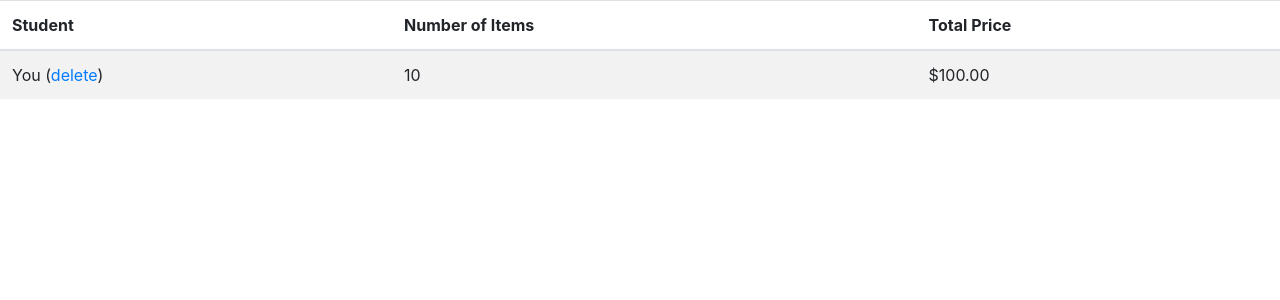
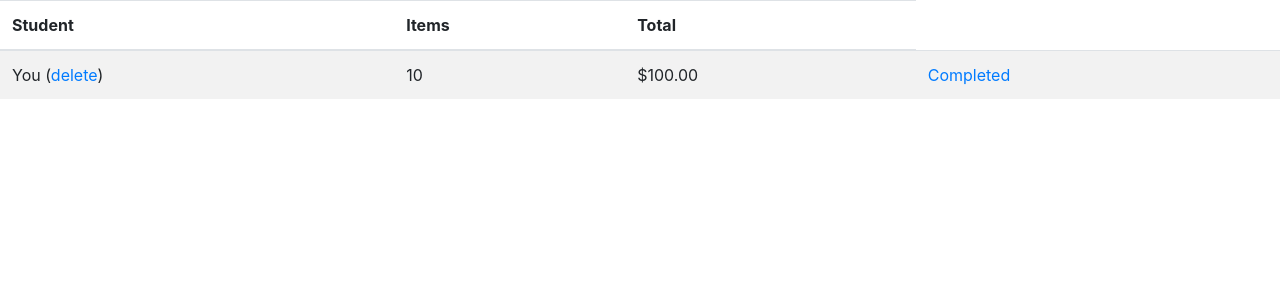
Before and after one commit to yilongzhu/haste, a Flask app: page /accepted_orders in a window 1280 px wide. Shown: the part 79-379 px from the top of the page. Run offline with Flask 2, Linux system fonts and the light colour scheme; a user stored in the database is signed in; tables that the repository leaves empty hold one stand-in row (values such as "Sample post"); some libraries are stand-ins or nearby versions.

Commit message:
Merge with Daniel final
-
-
-

```diff
--- a/app/main/routes.py
+++ b/app/main/routes.py
@@ -8,6 +8,14 @@ from app.models import User, Item, Order, Content
 from flask_login import current_user, login_required
 
 
+def get_total_price(order):
+    price = db.engine.execute("SELECT ROUND(SUM(content.quantity * item.price), 2) as sum FROM content JOIN item ON content.item_id=item.id WHERE order_id=:val", {'val': order.id})
+    sum = 0
+    for row in price:
+        sum = row['sum']
+    return sum
+
+
 @bp.route('/home', methods=['GET', 'POST'])
 @login_required
 def home():
@@ -15,12 +23,7 @@ def home():
     quantity_price = []
     for order in orders:
         quantity = Content.query.with_entities(func.sum(Content.quantity).label('total_q')).filter(Content.order_id==order.id)[0].total_q
-        price = db.engine.execute("SELECT ROUND(SUM(content.quantity * item.price), 2) as sum FROM content JOIN item ON content.item_id=item.id WHERE order_id=:val", {'val': order.id})
-        sum = 0
-        for row in price:
-            sum = row['sum']
-        if (not sum):
-            sum = 0
+        sum = get_total_price(order)
         quantity_price.append({'quantity': quantity, 'sum': sum})
         #print(quantity)
         #print(sum)
@@ -68,19 +71,19 @@ def new_order():
 def order(id):
     if request.method == 'POST':
         order_id = request.form['order_id']
+        print(order_id)
         order = Order.query.filter_by(id=order_id).first()
-        order.accepted_by = current_user
+        print(order)
+        order.shopper = current_user
+        db.session.commit()
         flash("Order accepted!")
         return redirect(url_for('main.home'))
 
     order = Order.query.filter_by(id=id).first_or_404()
     items = db.engine.execute("SELECT item.name, item.price, quantity FROM content JOIN item ON content.item_id=item.id WHERE content.order_id=:val", {'val': order.id})
     user = User.query.filter_by(id=order.placed_by).first()
-    price = db.engine.execute("SELECT ROUND(SUM(content.quantity * item.price), 2) as sum FROM content JOIN item ON content.item_id=item.id WHERE order_id=:val", {'val': order.id})
-    sum = 0
-    for row in price:
-        sum = row['sum']
-        return render_template('order.html', order=order, user=user, items = items, sum=sum)
+    sum = get_total_price(order)
+    return render_template('order.html', order=order, user=user, items = items, sum=sum)
 
 
 @bp.route('/order/<int:id>/delete', methods=['GET', 'POST'])
@@ -93,6 +96,7 @@ def delete_order(id):
     flash("Order deleted.", 'info')
     return redirect(url_for('main.home'))
 
+
 @bp.route('/accepted_orders')
 @login_required
 def accepted_orders():
@@ -100,11 +104,17 @@ def accepted_orders():
     quantity_price = []
     for order in orders:
         quantity = Content.query.with_entities(func.sum(Content.quantity).label('total_q')).filter(Content.order_id==order.id)[0].total_q
-        price = db.engine.execute("SELECT ROUND(SUM(content.quantity * item.price), 2) as sum FROM content JOIN item ON content.item_id=item.id WHERE order_id=:val", {'val': order.id})
-        sum = 0
-        for row in price:
-            sum = row['sum']
-        if (not sum):
-            sum = 0
+        sum = get_total_price(order)
         quantity_price.append({'quantity': quantity, 'sum': sum})
     return render_template('accepted_orders.html', rqp=zip(orders, quantity_price))
+
+
+@bp.route('/order/<int:id>/complete', methods=['GET', 'POST'])
+@login_required
+def complete_order(id):
+    order = Order.query.filter_by(id=id).first()
+    order.completed = True
+    db.session.commit()
+
+    flash("Order deleted.", 'info')
+    return redirect(url_for('main.home'))
--- a/app/templates/accepted_orders.html
+++ b/app/templates/accepted_orders.html
@@ -5,8 +5,8 @@
     <thead>
         <tr>
             <th scope="col">Student</th>
-            <th scope="col">Number of Items</th>
-            <th scope="col">Total Price</th>
+            <th scope="col">Items</th>
+            <th scope="col">Total</th>
         </tr>
     </thead>
     <tbody>
@@ -19,6 +19,7 @@
                 {% endif %}
                 <td scope="row">{{ qp['quantity'] }}</td>
                 <td scope="row">{{ "$%.2f"|format(qp['sum']) }}</td>
+                <td><a href="{{ url_for('main.complete_order', id=order.id) }}">Completed</a></td>
             </tr>
         </a>
         {% endfor %}
```
Also changed, not shown: app.db.
